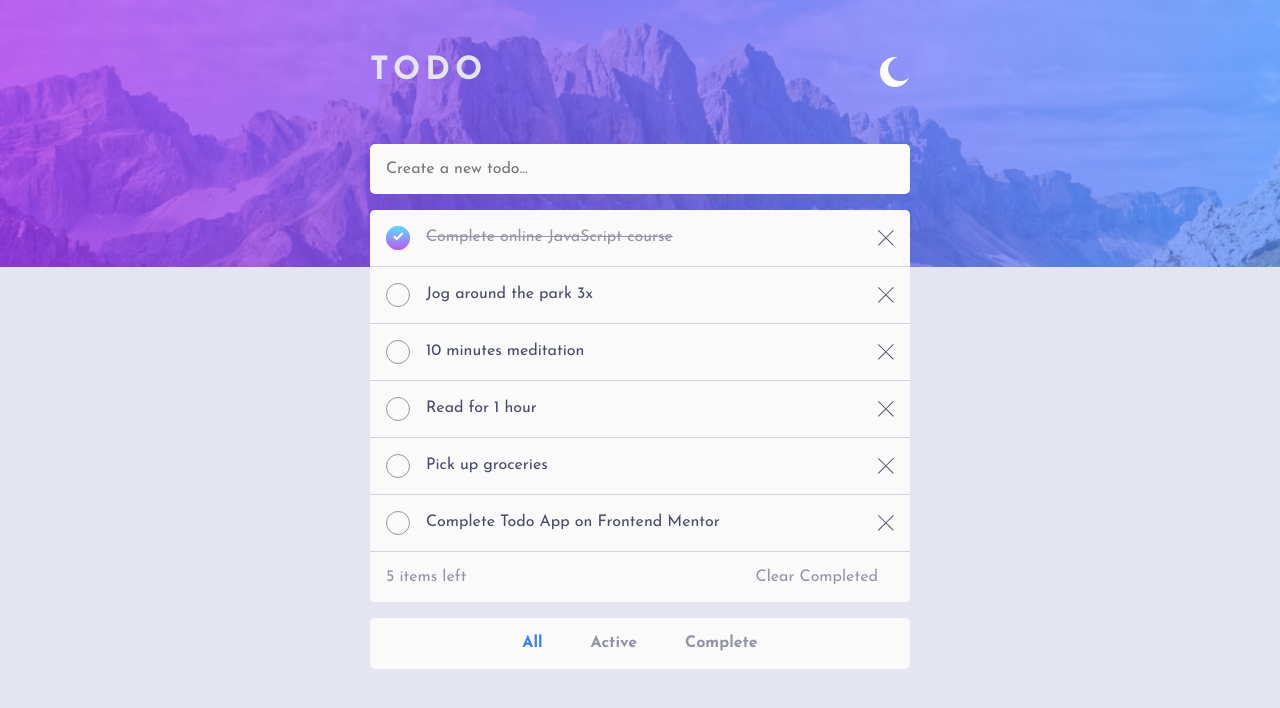
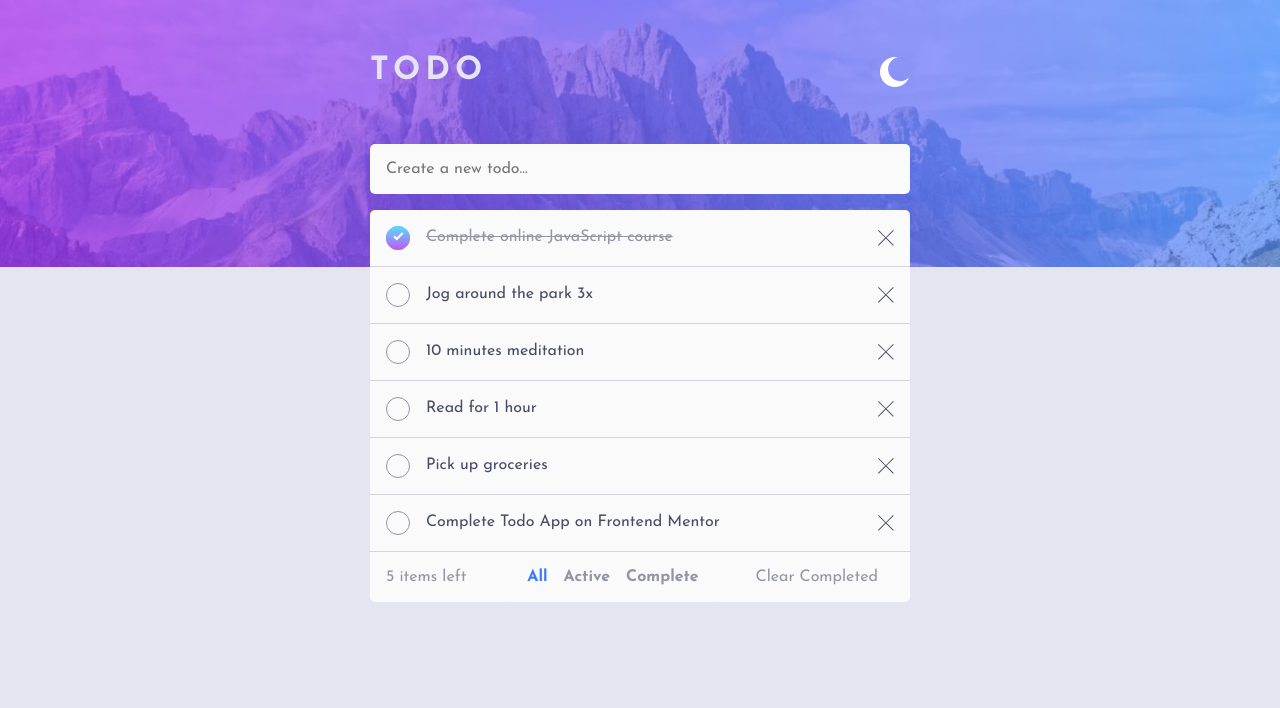
Before and after one commit to samuel-adu/todo-app, a React (Create React App) app: page / in a window 1280 px wide. Shown: the top 708 px of the page. Built offline with nearby package versions, Linux system fonts and the light colour scheme.

Commit message:
design filter button for desktop

```diff
--- a/src/App.js
+++ b/src/App.js
@@ -2,9 +2,9 @@ import React, { useState } from "react";
 import { nanoid } from "nanoid";
 import Header from "./components/Header";
 import Form from "./components/Form";
-import FilterButton from "./components/FilterButton";
 import todosData from "./todosData";
 import TodoList from "./components/TodoList";
+import TodoFooter from "./components/TodoFooter";
 
 function App() {
   const [todos, setTodos] = useState(todosData);
@@ -58,7 +58,12 @@ function App() {
       />
 
       {todos.length > 0 && (
-        <FilterButton setFilter={setFilter} isPressed={isPressed} />
+        <TodoFooter
+          todos={todos}
+          setFilter={setFilter}
+          isPressed={isPressed}
+          deleteAllCompletedTask={deleteAllCompletedTask}
+        />
       )}
     </div>
   );
--- a/src/components/FilterButton.jsx
+++ b/src/components/FilterButton.jsx
@@ -10,7 +10,7 @@ function FilterButton(props) {
       {name}
     </button>
   ));
-  return <div className="filter-buttons">{filterButtons}</div>;
+  return <div>{filterButtons}</div>;
 }
 
 export default FilterButton;
--- /dev/null
+++ b/src/components/TodoFooter.jsx
@@ -0,0 +1,25 @@
+import FilterButton from "./FilterButton";
+
+function TodoFooter(props) {
+  const activeTask = props.todos.filter((todo) => !todo.completed);
+  const itemNoun = activeTask.length > 1 ? "items" : "item";
+  const footerText = `${activeTask.length} ${itemNoun} left`;
+
+  return (
+    <div className="todo__footer">
+      <div className="todo__stats">
+        <p>{footerText}</p>
+
+        <button className="btn" onClick={props.deleteAllCompletedTask}>
+          Clear Completed
+        </button>
+      </div>
+
+      <div className="filter-buttons">
+        <FilterButton setFilter={props.setFilter} isPressed={props.isPressed} />
+      </div>
+    </div>
+  );
+}
+
+export default TodoFooter;
--- a/src/components/TodoList.jsx
+++ b/src/components/TodoList.jsx
@@ -24,25 +24,7 @@ function TodoList(props) {
     );
   });
 
-  const activeTask = props.todos.filter((todo) => !todo.completed);
-  const itemNoun = activeTask.length > 1 ? "items" : "item";
-  const footerText = `${activeTask.length} ${itemNoun} left`;
-
-  return (
-    <div className="todo__list">
-      {todosList}
-
-      {props.todos.length > 0 && (
-        <div className="todo__footer">
-          <p>{footerText}</p>
-
-          <button className="btn" onClick={props.deleteAllCompletedTask}>
-            Clear Completed
-          </button>
-        </div>
-      )}
-    </div>
-  );
+  return <div className="todo__list">{todosList}</div>;
 }
 
 export default TodoList;
--- a/src/index.css
+++ b/src/index.css
@@ -178,16 +178,16 @@ label {
 
 .todo__list {
   background: var(--bg-secondary);
-  border-radius: 5px;
+  border-radius: 5px 5px 0 0;
 }
 
-.todo__footer {
+.todo__stats {
   display: flex;
   align-items: center;
   justify-content: space-between;
   padding: 0.5em 1em;
   background-color: var(--bg-secondary);
-  border-radius: 5px;
+  border-radius: 0 0 5px 5px;
   margin-bottom: 1em;
   color: var(--clr-primary-500);
 }
@@ -212,4 +212,19 @@ label {
   body.dark {
     background-image: url("./images/bg-desktop-dark.jpg");
   }
+
+  .todo__footer {
+    position: relative;
+  }
+
+  .filter-buttons {
+    position: absolute;
+    top: 0;
+    width: 40%;
+    left: 25%;
+  }
+
+  .filter-btn {
+    padding: 0.5em;
+  }
 }
```
